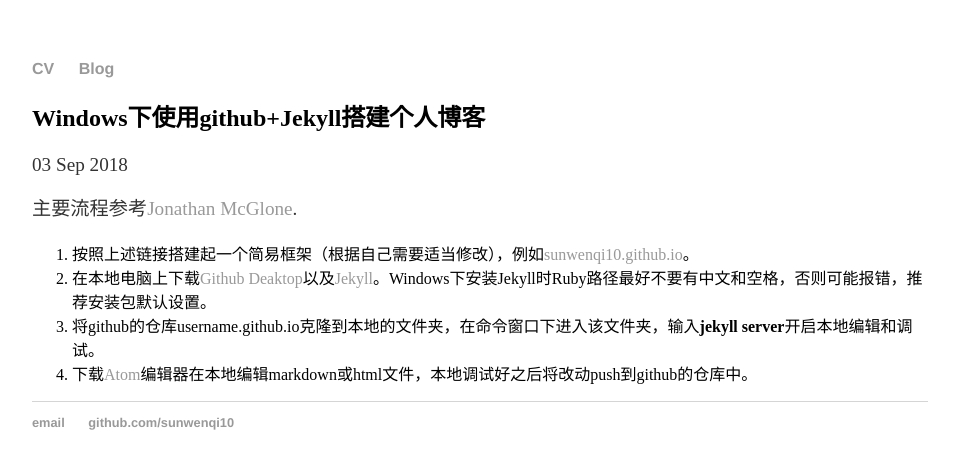
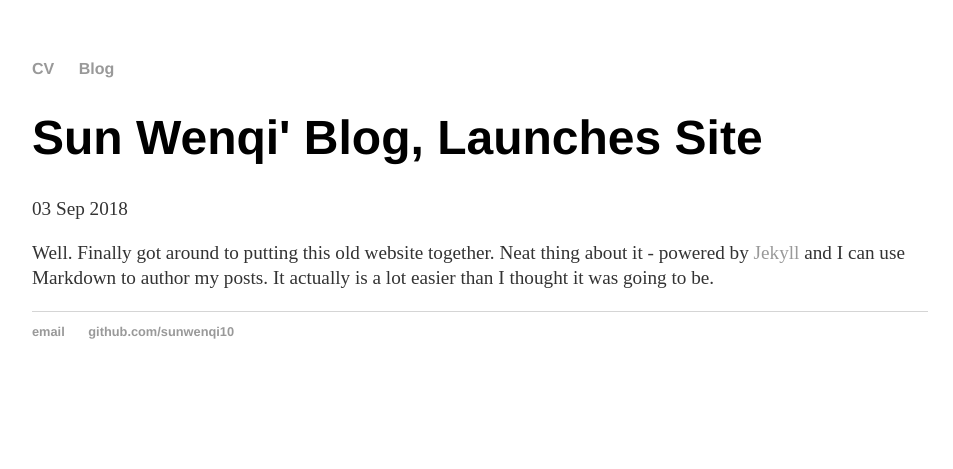
Before and after one commit to sunwenqi10/sunwenqi10.github.io, a Jekyll site: the page built from _posts/2018-09-03-sunwenqi-site-launched.md, in a window 1280 px wide. Shown: the top 469 px of the page, without its empty margins (160-1113 px from the left). Built offline with Jekyll 4.4.1, drawn with Linux system fonts in a browser that asks for light colours.

Commit message:
Revert "first blog"
This reverts commit 0a957d87f8cd0f326f354da8c6920791030ee09c.

反转提交 0a957d8 。

```diff
--- a/_layouts/post.html
+++ b/_layouts/post.html
@@ -1,7 +1,7 @@
 ---
 layout: default
 ---
-<h2>{{ page.title }}</h2>
+<h1>{{ page.title }}</h1>
 <p class="meta">{{ page.date | date_to_string }}</p>
 
 <div class="post">
--- a/_posts/2018-09-03-sunwenqi-site-launched.md
+++ b/_posts/2018-09-03-sunwenqi-site-launched.md
@@ -1,11 +1,7 @@
 ---
 layout: post
-title: "Windows下使用github+Jekyll搭建个人博客"
+title: "Sun Wenqi' Blog, Launches Site"
 date: 2018-09-03
 ---
 
-主要流程参考[Jonathan McGlone](http://jmcglone.com/guides/github-pages/).
-1. 按照上述链接搭建起一个简易框架（根据自己需要适当修改），例如[sunwenqi10.github.io](https://github.com/sunwenqi10/sunwenqi10.github.io)。
-2. 在本地电脑上下载[Github Deaktop](https://desktop.github.com/)以及[Jekyll](https://jekyllrb.com/docs/installation/)。Windows下安装Jekyll时Ruby路径最好不要有中文和空格，否则可能报错，推荐安装包默认设置。
-3. 将github的仓库username.github.io克隆到本地的文件夹，在命令窗口下进入该文件夹，输入**jekyll server**开启本地编辑和调试。
-4. 下载[Atom](https://atom.io/)编辑器在本地编辑markdown或html文件，本地调试好之后将改动push到github的仓库中。
+Well. Finally got around to putting this old website together. Neat thing about it - powered by [Jekyll](http://jekyllrb.com) and I can use Markdown to author my posts. It actually is a lot easier than I thought it was going to be.
```
Also changed, not shown: _includes/analytics.html (deleted, +0 -8 lines).
